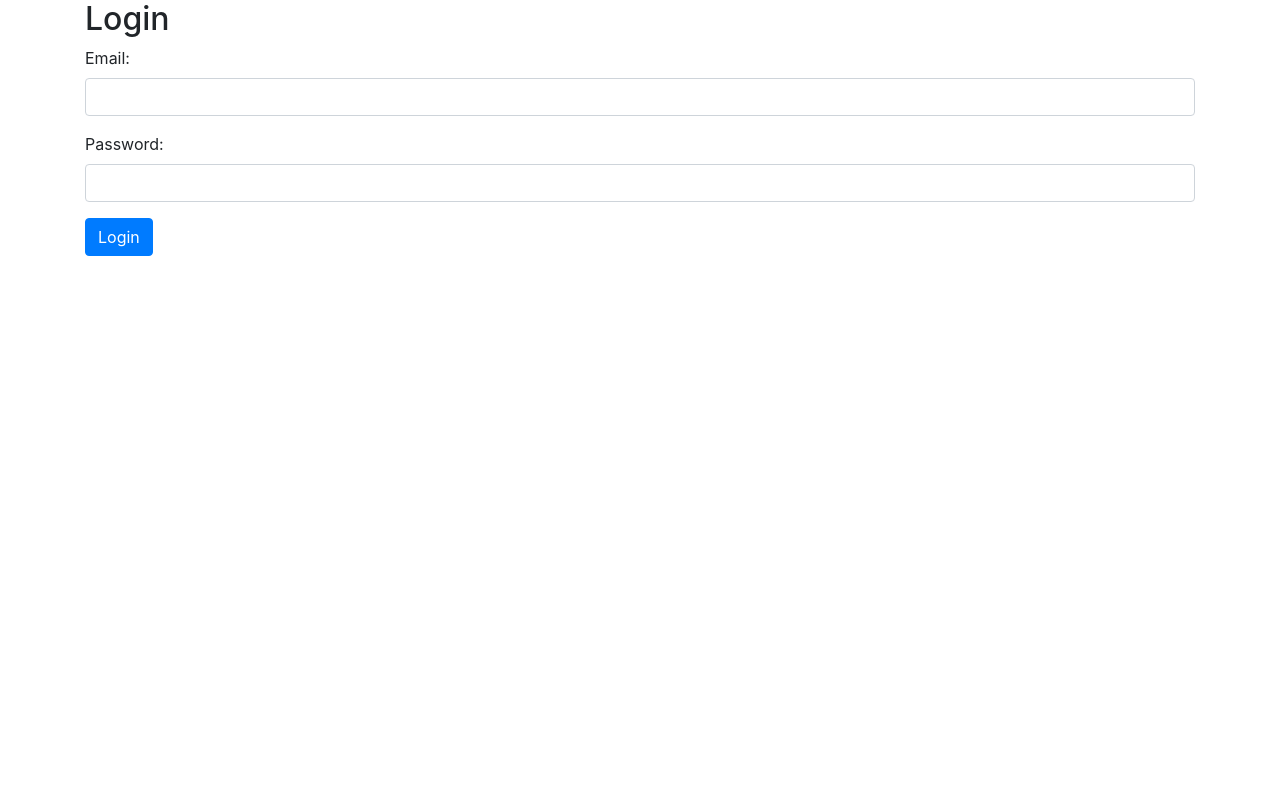
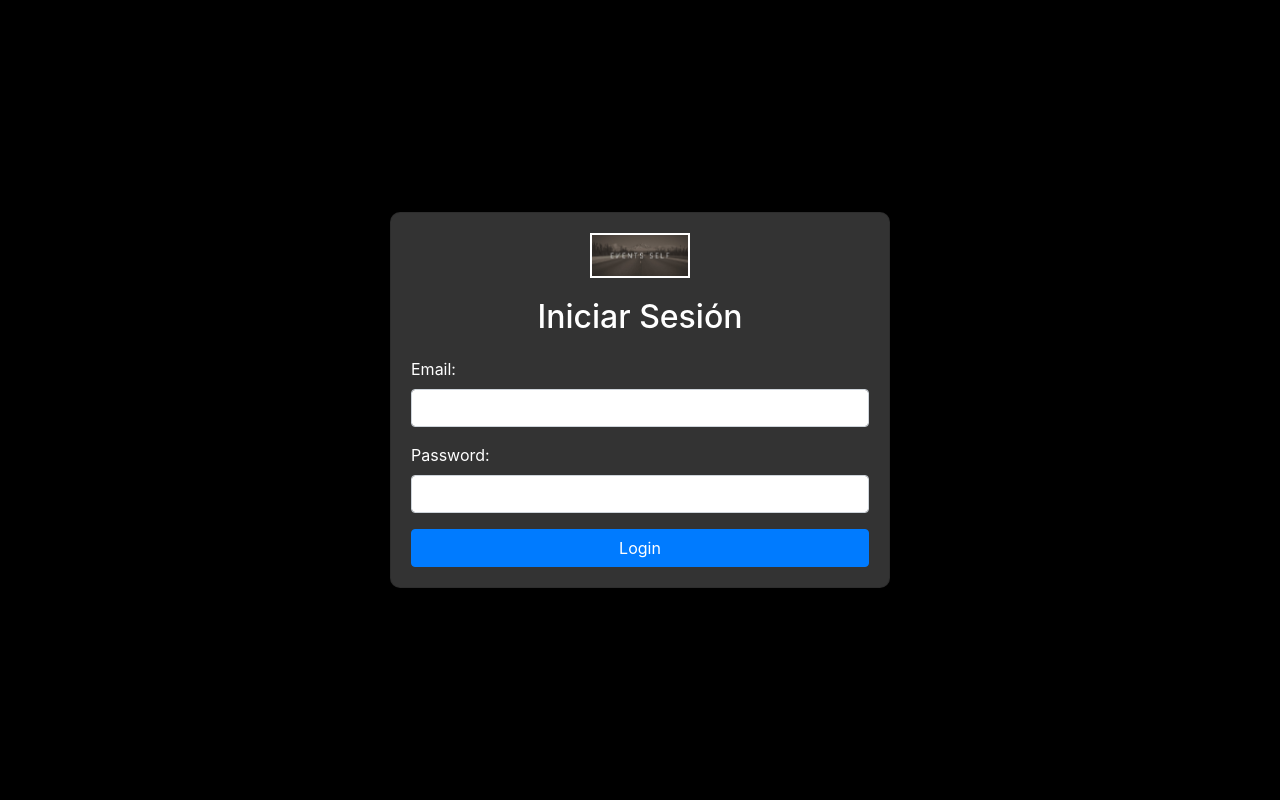
Before and after one commit to santiiander/lab4tpidespliegue, a Python web app: template templates/login.html in a window 1280 px wide. Run offline with Jinja, Linux system fonts and the light colour scheme; the template is opened without the code that fills it, so the values that code supplies are empty; some libraries are stand-ins or nearby versions.

Commit message:
style login

```diff
--- a/styles/loginstyle.css
+++ b/styles/loginstyle.css
@@ -1,68 +1,44 @@
 body {
+    background-color: #000;
     display: flex;
     justify-content: center;
     align-items: center;
     height: 100vh;
     margin: 0;
-    background-color: #b3afaf;
-    font-family: Arial, sans-serif;
+}
+
+.card {
+    background-color: #333;
+    padding: 20px;
+    border-radius: 10px;
+    color: #fff;
+    max-width: 500px; /* Ancho máximo de la tarjeta */
+    width: 100%; /* Para asegurar que la tarjeta ocupe el ancho máximo disponible */
+    margin: auto; /* Centrar la tarjeta */
+}
+
+.card img {
+    width: 783px;
+    display: block;
+    margin: 0 auto 20px auto;
+    border: white 2px solid;
+}
+
+.card h2 {
+    text-align: center;
+    margin-bottom: 20px;
+}
+
+.form-group label {
     color: #fff;
 }
 
-.container {
-    background-color: #292222;
-    padding: 2rem;
-    border-radius: 8px;
-    box-shadow: 0 4px 8px rgba(0, 0, 0, 0.5);
-    width: 100%;
-    max-width: 400px;
-    text-align: center;
+.btn-primary {
+    background-color: #007bff;
+    border-color: #007bff;
 }
 
-h2 {
-    margin-bottom: 1rem;
-    color: #fff;
+.btn-primary:hover {
+    background-color: #0056b3;
+    border-color: #004085;
 }
-
-.form-group {
-    margin-bottom: 1rem;
-    text-align: left;
-}
-
-.label {
-    display: block;
-    margin-bottom: 0.5rem;
-    color: #fff;
-}
-
-.form-control {
-    width: 100%;
-    padding: 0.5rem;
-    border: 1px solid #ccc;
-    border-radius: 4px;
-    box-sizing: border-box;
-    background-color: #333;
-    color: #fff;
-}
-
-.btn {
-    display: inline-block;
-    padding: 0.75rem 1.25rem;
-    border: none;
-    border-radius: 4px;
-    background-color: #ffffff;
-    color: #000000;
-    font-size: 1rem;
-    cursor: pointer;
-    transition: background-color 0.3s ease;
-}
-
-.btn:hover {
-    background-color: #0056b3;
-}
-
-img {
-    max-width: 200px;
-    border: #ffffff solid 2px;
-    margin-bottom: 1rem;
-}
--- a/templates/login.html
+++ b/templates/login.html
@@ -4,11 +4,42 @@
     <meta charset="UTF-8">
     <meta name="viewport" content="width=device-width, initial-scale=1.0">
     <title>Login</title>
+    <link rel="stylesheet" href="/styles/loginstyle.css">
     <link rel="stylesheet" href="https://maxcdn.bootstrapcdn.com/bootstrap/4.5.2/css/bootstrap.min.css">
+    <style>
+        /* CSS en línea para mostrar la estructura */
+        body {
+            background-color: #000;
+            display: flex;
+            justify-content: center;
+            align-items: center;
+            height: 100vh;
+        }
+
+        .card {
+            background-color: #333;
+            padding: 20px;
+            border-radius: 10px;
+            color: #fff;
+        }
+
+        .card img {
+            width: 100px;
+            display: block;
+            margin: 0 auto 20px auto;
+        }
+
+        .card h2 {
+            text-align: center;
+            margin-bottom: 20px;
+        }
+    </style>
 </head>
 <body>
     <div class="container">
-        <h2>Login</h2>
+        <div class="card">
+            <img src="/resources/516ea44d-e011-4915-a0df-5fb5eac6e218.jpg" alt="Logo">
+            <h2>Iniciar Sesión</h2>
             <form id="loginForm">
                 <div class="form-group">
                     <label for="email">Email:</label>
@@ -18,8 +49,9 @@
                     <label for="password">Password:</label>
                     <input type="password" class="form-control" id="password" name="password" required>
                 </div>
-            <button type="submit" class="btn btn-primary">Login</button>
+                <button type="submit" class="btn btn-primary btn-block">Login</button>
             </form>
+        </div>
     </div>
 
     <script src="https://ajax.googleapis.com/ajax/libs/jquery/3.5.1/jquery.min.js"></script>
```
Lines whose indentation alone changed are shown as unchanged.
